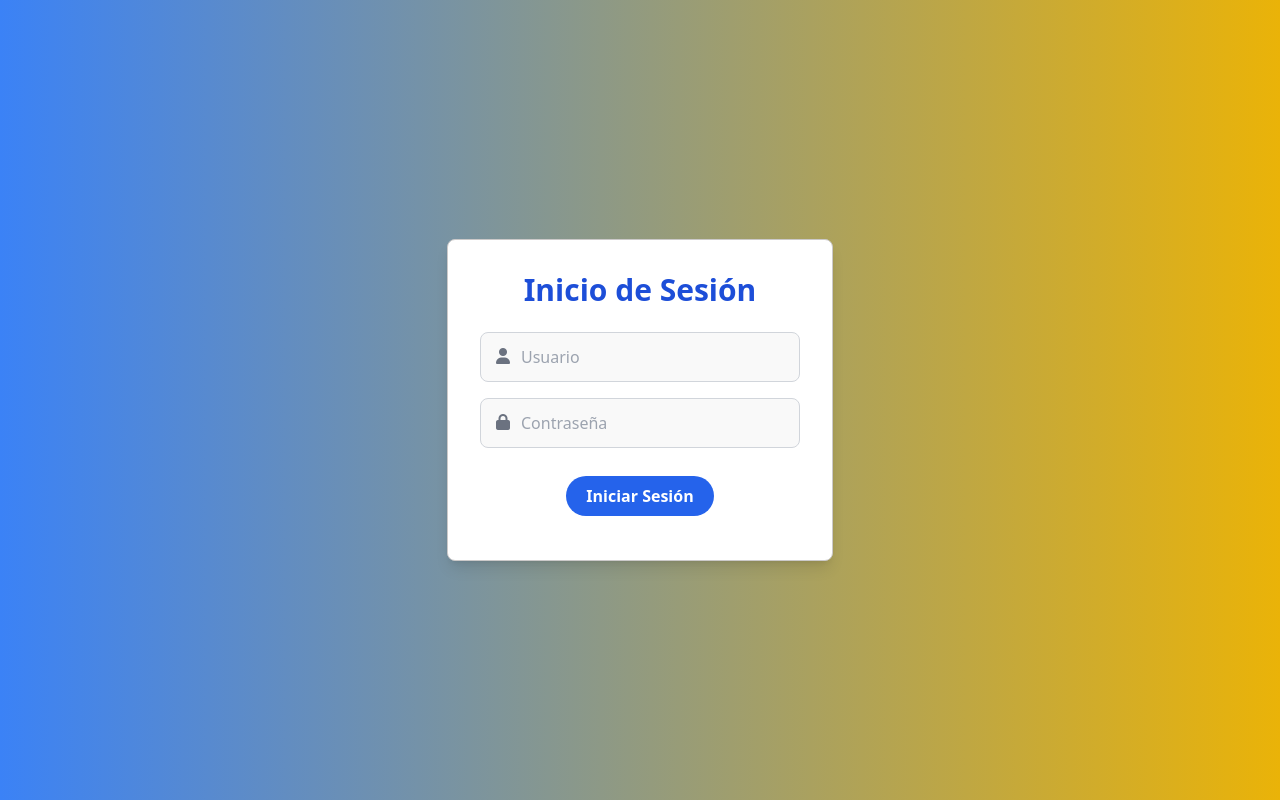
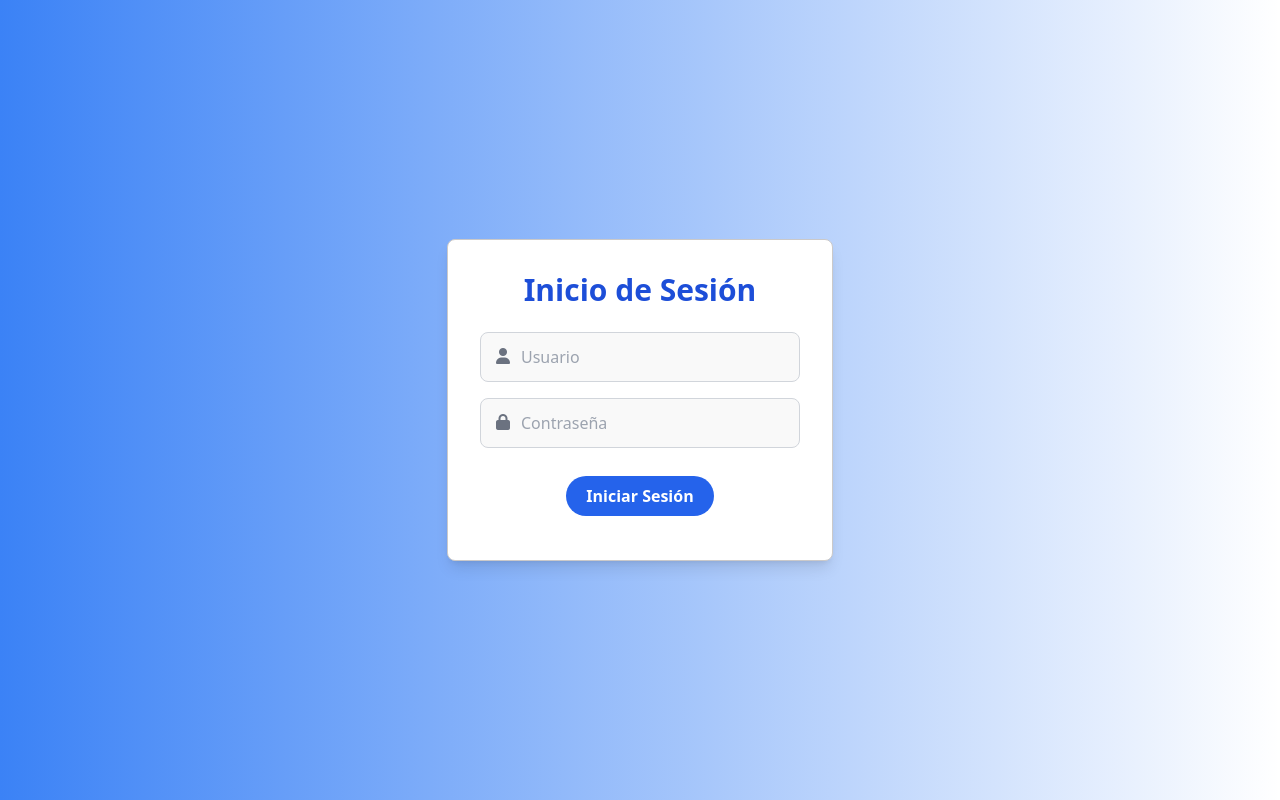
Before and after one commit to johanamileny/proyect_estrapymes, an Angular app in the folder estrapymes/: page /login in a window 1280 px wide. Built offline with nearby package versions, Linux system fonts and the light colour scheme.

Commit message:
realiza ajustes de colores en registro y login

```diff
--- a/estrapymes/src/app/views/login/login.component.html
+++ b/estrapymes/src/app/views/login/login.component.html
@@ -1,4 +1,4 @@
-<div class="h-screen w-full flex items-center justify-center bg-gradient-to-r from-blue-500 to-yellow-500">
+<div class="h-screen w-full flex items-center justify-center bg-gradient-to-r from-blue-500">
     <section class="p-8 bg-white shadow-lg rounded-lg">
         <h2 class="text-center mb-6 font-extrabold text-3xl text-blue-700">Inicio de Sesión</h2>
 
--- a/estrapymes/src/app/views/register/register.component.html
+++ b/estrapymes/src/app/views/register/register.component.html
@@ -1,4 +1,4 @@
-<div class="h-screen w-full flex items-center justify-center bg-gradient-to-r from-blue-500 to-yellow-500">
+<div class="h-screen w-full flex items-center justify-center bg-gradient-to-r  from-blue-500">
   <section class="p-8 bg-white shadow-lg rounded-lg w-96">
     <h2 class="text-center mb-6 font-extrabold text-3xl text-blue-700">Registro</h2>
     <form [formGroup]="registerForm" class="flex flex-col" (ngSubmit)="register()">
```
